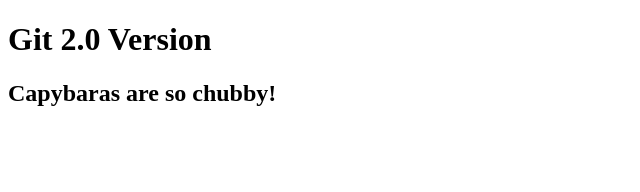
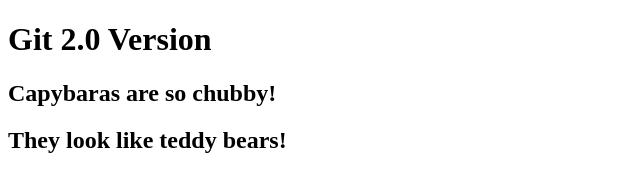
Before and after one commit to sherelynn/learning-git, a plain HTML site: page index.html in a window 1280 px wide. Shown: the whole page, without its empty margins (0-640 px from the left). Drawn offline with Linux system fonts and the light colour scheme.

Commit message:
Add another line of code

```diff
--- a/index.html
+++ b/index.html
@@ -11,5 +11,8 @@
 
     <!-- Added within the version-3 branch -->
     <h2>Capybaras are so chubby!</h2>
+
+    <!-- Added within the version-3 branch -->
+    <h2>They look like teddy bears!</h2>
   </body>
 </html>
```
